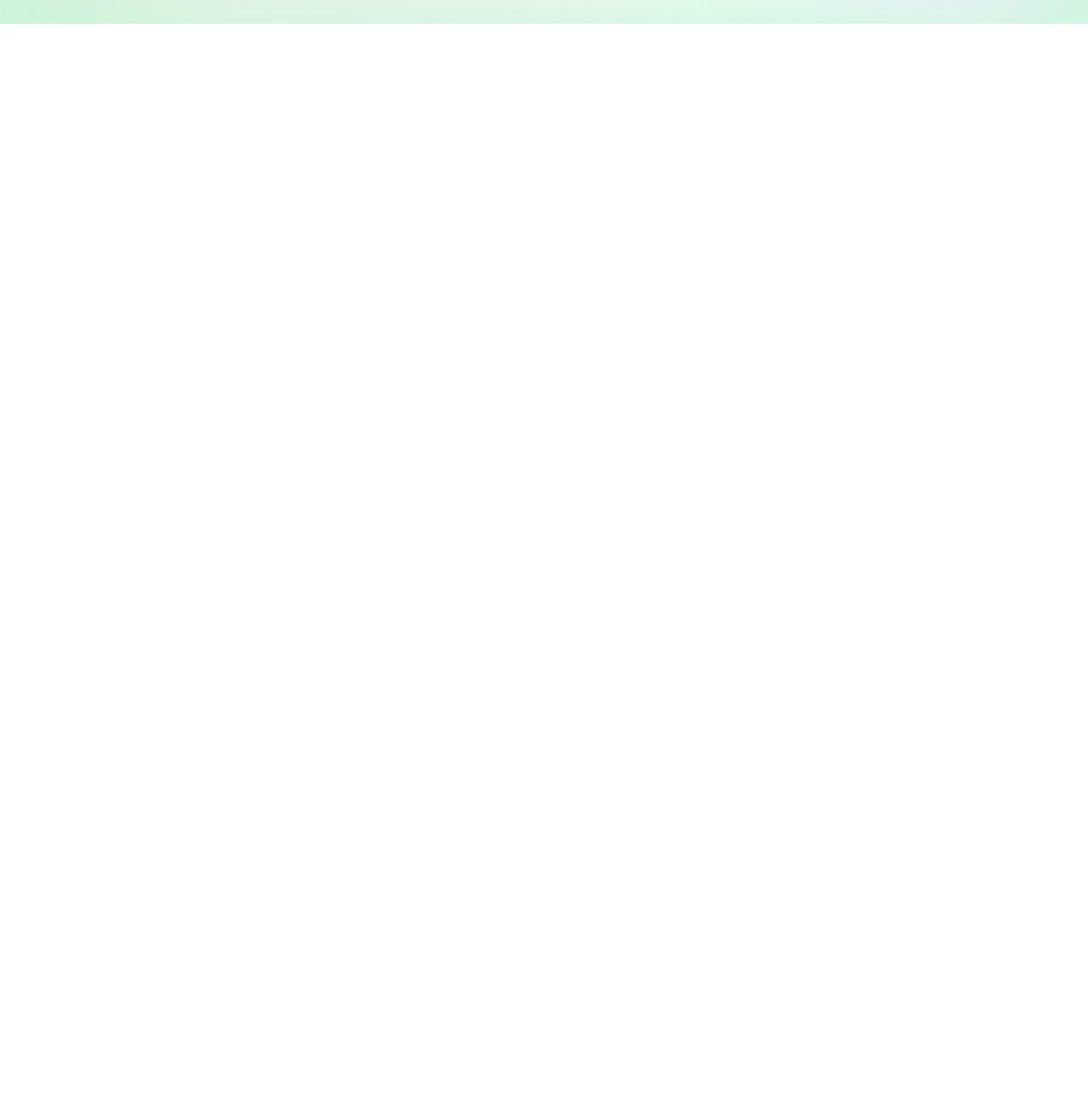
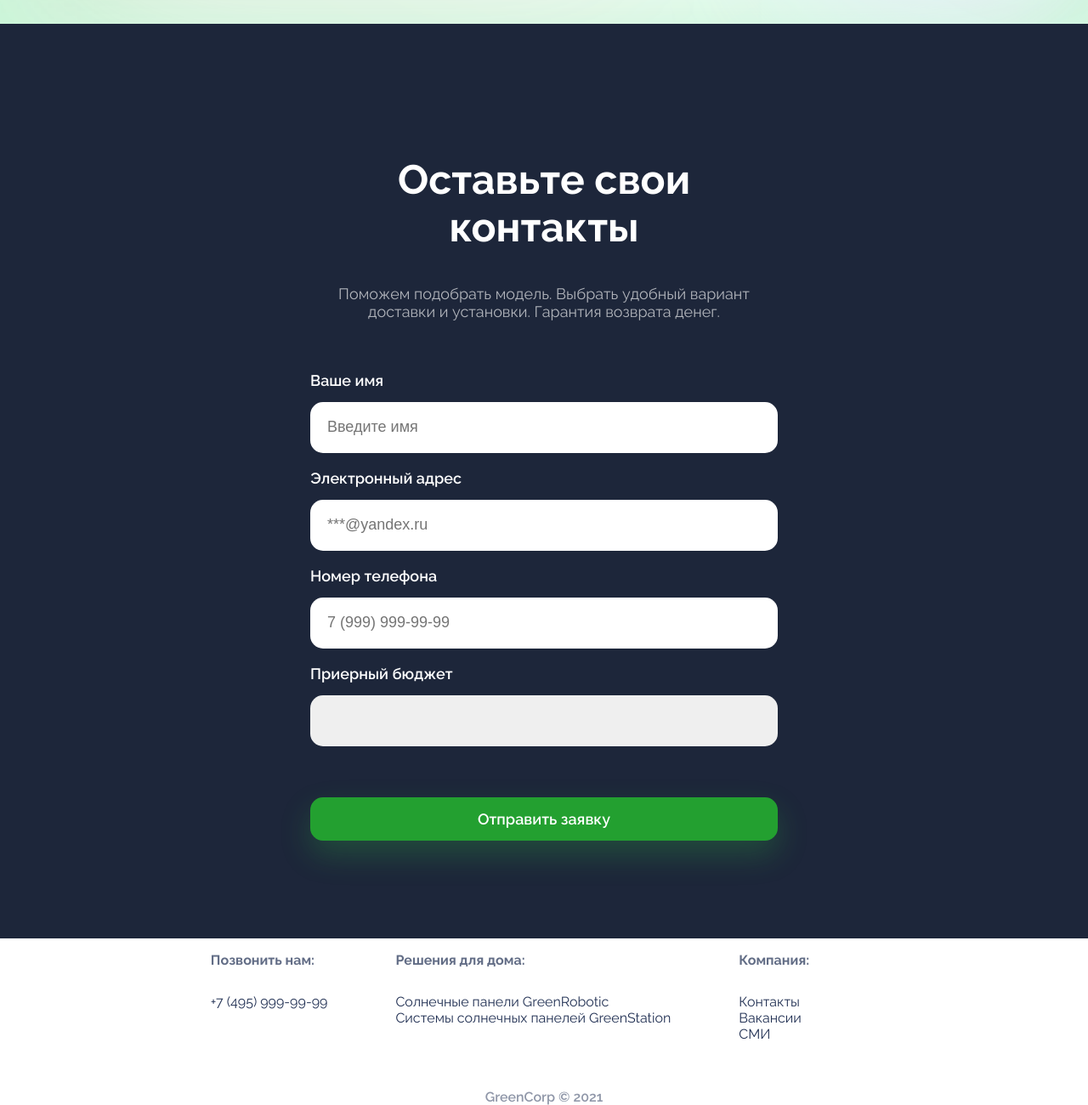
Before and after one commit to maksikusik/green-corp-landing, a plain HTML site: page index.html in a window 1280 px wide. Shown: the part 793-2093 px from the top of the page at 85% size. Before the commit the page ends 821 px from the top, so only its background shows below. Drawn offline with Linux system fonts and the light colour scheme.

Commit message:
Основная врестка завершена

```diff
--- a/index.html
+++ b/index.html
@@ -29,6 +29,59 @@
             <img class="about__image" src="img/solar-panel.png">
         </div>
     </section>
+    <section class="form">
+        <div class="form__container">
+            <h1>Оставьте свои контакты</h1>
+            <p>Поможем подобрать модель. Выбрать удобный вариант доставки и установки. Гарантия возврата денег.</p>
+            <form action="">
+                <div class="form__group">
+                    <label for="name">Ваше имя</label>
+                    <input type="text" placeholder="Введите имя" id="name"><br>
+                    <label for="email">Электронный адрес</label>
+                    <input type="email" placeholder="***@yandex.ru" id="email"><br>
+                    <label for="phone">Номер телефона</label>
+                    <input type="tel" placeholder="7 (999) 999-99-99" id="phone"><br>
+                    <label for="budget">Приерный бюджет</label>
+                    <select name="budget" id="budget">
+                        <option value=""></option>
+                        <option value="10–30">10 000₽ – 30 000₽</option>
+                        <option value="30–60">30 000₽ – 60 000₽</option>
+                        <option value="60–100">60 000₽ – 100 000₽</option>
+                        <option value="100+">100 000₽</option>
+                    </select>
+                </div>
+                <button type="submit" class="form__submit">Отправить заявку</button>
+            </form>
+        </div>
+    </section>
+    <footer>
+        <div class="footer__container">
+            <div class="footer__group">
+                <h3>Позвонить нам:</h3>
+                <div class="footer__links">
+                    <a href="tel:74959999999">+7 (495) 999-99-99</a>
+                </div>
+            </div>
+            <div class="footer__group">
+                <h3>Решения для дома:</h3>
+                <div class="footer__links">
+                    <a href="#">Солнечные панели GreenRobotic</a>
+                    <a href="#">Системы солнечных панелей GreenStation</a>
+                </div>
+            </div>
+            <div class="footer__group">
+                <h3>Компания:</h3>
+                <div class="footer__links">
+                    <a href="#">Контакты</a>
+                    <a href="#">Вакансии</a>
+                    <a href="#">СМИ</a>
+                </div>
+            </div>
+        </div>
+        <div class="footer__copyright">
+            GreenCorp © 2021
+        </div>
+    </footer>
 </body>
 
 </html>
--- a/styles/main.css
+++ b/styles/main.css
@@ -32,6 +32,19 @@ button {
     cursor: pointer;
     box-shadow: 0 16px 36px rgb(52 213 68 / 22%);
     padding: 15px;
+}
+
+button:hover {
+    font-family: 'Raleway', sans-serif;
+    font-size: 15px;
+    color: #fff;
+    background-color: #f6980c;
+    border: none;
+    border-radius: 15px;
+    cursor: pointer;
+    box-shadow: 0 16px 36px rgba(246 152 12 / 20%);
+    padding: 15px;
+    transition: background-color ease 0.3;
 }
 
 .header__logo {
@@ -79,3 +92,118 @@ button {
 .about__info {
     max-width: 550px;
 }
+
+.form__container {
+    width: 550px;
+}
+
+.form {
+    background-color: #1D263A;
+    color: white;
+    padding-top: 115px;
+    padding-bottom: 115px;
+    text-align: center;
+    display: flex;
+    justify-content: center;
+    align-items: center;
+}
+
+.form h1 {
+    font-size: 48px;
+}
+
+.form p {
+    font-size: 18px;
+    opacity: 0.65;
+}
+
+.form__group {
+    display: flex;
+    flex-direction: column;
+    text-align: left;
+}
+
+.form form {
+    display: grid;
+    grid-gap: 20px;
+    margin-top: 60px;
+}
+
+.form label {
+    font-size: 18px;
+    font-weight: 600;
+    padding-bottom: 15px;
+}
+
+.form input {
+    font-size: 18px;
+    color: #213053;
+    height: 60px;
+    padding: 0px 20px 0px 20px;
+    border-radius: 15px;
+    border: none;
+}
+
+.form select {
+    font-size: 18px;
+    color: #213053;
+    height: 60px;
+    padding: 0px 20px 0px 20px;
+    border-radius: 15px;
+    border: none;
+}
+
+.form__submit {
+    font-size: 18px;
+    font-weight: 600;
+    margin-top: 40px;
+}
+
+.form__submit:hover {
+    font-size: 18px;
+    font-weight: 600;
+    margin-top: 40px;
+}
+
+select {
+    appearance: none;
+    outline: none;
+}
+
+input {
+    outline: none;
+}
+
+.footer {
+    padding: 90px 20px 90px 20px;
+    font-size: 16px;
+    font-weight: 600;
+}
+
+.footer__copyright {
+    padding-top: 40px;
+    text-align: center;
+    opacity: 0.5;
+    font-weight: 600;
+}
+
+.footer__container {
+    display: flex;
+    justify-content: center;
+}
+
+.footer__group {
+    padding-right: 80px;
+}
+
+.footer__group h3 {
+    font-size: 16px;
+    opacity: 0.7;
+    margin-bottom: 30px;
+}
+
+.footer__links {
+    display: flex;
+    flex-direction: column;
+    padding-bottom: 15px;
+}
```
